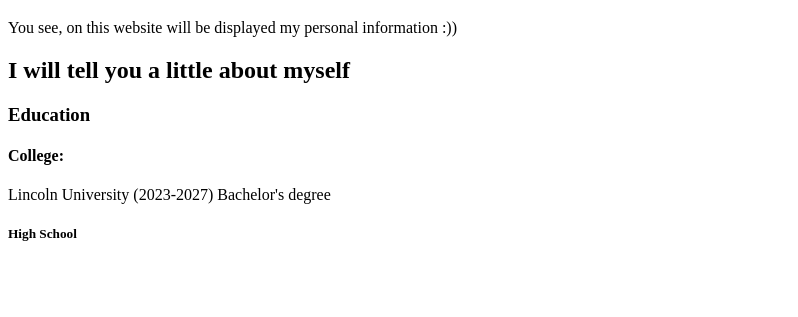
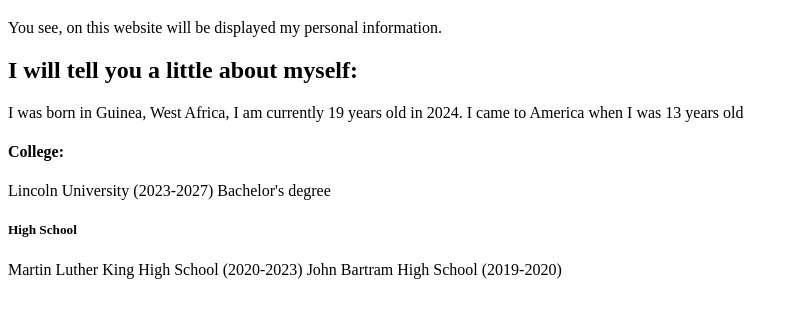
Before and after one commit to adeoluafo/Abdourahim445.github.io, a plain HTML site: page index.html in a window 1280 px wide. Shown: the part 61-378 px from the top of the page, without its empty margins (0-798 px from the left). Drawn offline with Linux system fonts and the light colour scheme.

Commit message:
Update index.html

```diff
--- a/index.html
+++ b/index.html
@@ -5,11 +5,14 @@
     </head>
     <body>
         <h1>Hello esteemed guest, welcome</h1>
-        <p>You see, on this website will be displayed my personal information :))</p>
-        <h2>I will tell you a little about myself</h2>
-        <h3>Education</h3>
+        <p>You see, on this website will be displayed my personal information.</p>
+        <h2>I will tell you a little about myself:</h2>
+        <p>I was born in Guinea, West Africa, I am currently 19 years old in 2024. I came to America when I was 13 years old</p>
+        <style><h3>{color: Blue;}Education</h3></style>
         <h4>College:</h4>
         <p>Lincoln University (2023-2027) Bachelor's degree</p>
         <h5>High School</h5>
+        <p>Martin Luther King High School (2020-2023)
+        John Bartram High School (2019-2020)</p>
     </body>
   </html>
```
